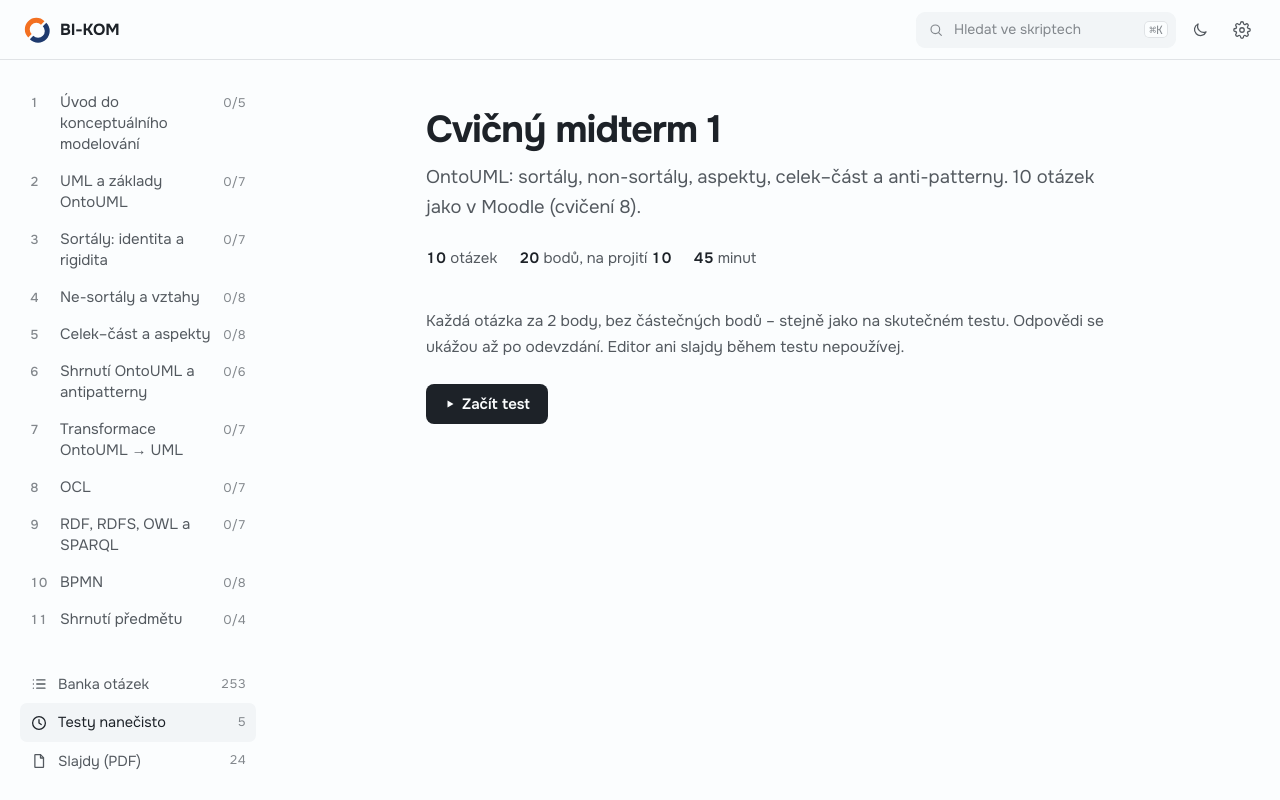
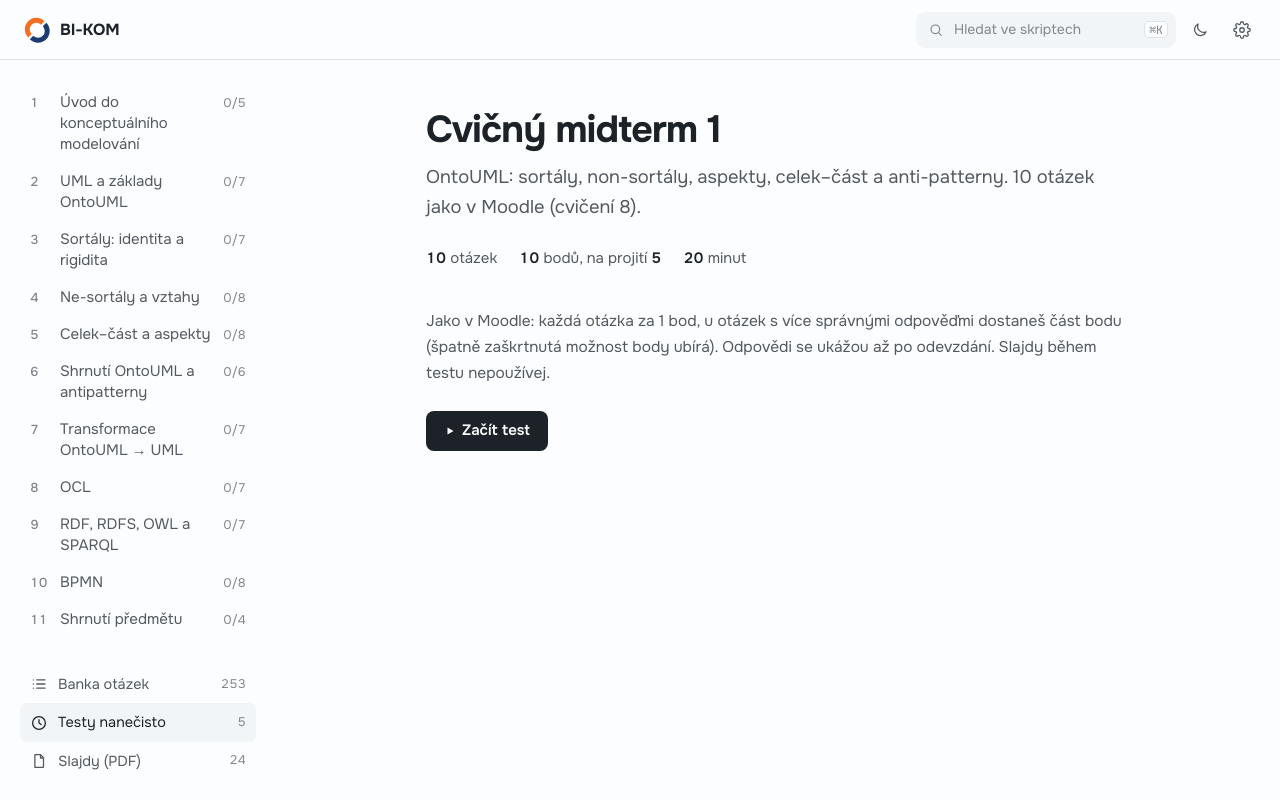
Before and after one commit to skopevoj/bi-skripta, a Next.js app: page /testy/midterm-1 in a window 1280 px wide. Built offline with nearby package versions, Linux system fonts and the light colour scheme.

Commit message:
Testy nanečisto: bodování jako v Moodle, časový limit podle testu

```diff
--- a/src/app/testy/page.tsx
+++ b/src/app/testy/page.tsx
@@ -9,7 +9,7 @@ export default function TestsPage() {
     <main className="content">
       <div className="doc">
         <h1>Testy nanečisto</h1>
-        <p className="lede">Deset otázek, 45 minut, 2 body za otázku bez částečných bodů. Výsledky a vysvětlení uvidíš až po odevzdání.</p>
+        <p className="lede">Cvičné midtermy (10 otázek, 20 min, jen OntoUML) a cvičné zkoušky (25 otázek, 45 min, celý předmět). Boduje se jako v Moodle, výsledky a vysvětlení uvidíš až po odevzdání.</p>
         <div style={{ height: 28 }} />
         {tests.length === 0 ? (
           <p className="empty">Testy se ještě připravují.</p>
--- a/src/components/TestList.tsx
+++ b/src/components/TestList.tsx
@@ -15,13 +15,13 @@ export function TestList({ tests }: { tests: T[] }) {
     <ul className="rows">
       {tests.map((t, i) => {
         const r = runs[t.id]
-        const st = r?.submittedAt ? `${r.score} / ${t.n * 2}` : r ? 'Rozpracovaný' : ''
+        const st = r?.submittedAt ? `${String(r.score).replace('.', ',')} / ${t.n}` : r ? 'Rozpracovaný' : ''
         return (
           <li key={t.id}>
             <Link className="row" href={`/testy/${t.id}`}>
               <span className="num">{i + 1}</span>
               <span className="row-t">{t.title}</span>
-              <span className={`prog${r?.submittedAt && (r.score ?? 0) >= t.n ? ' done' : ''}`}>{st}</span>
+              <span className={`prog${r?.submittedAt && (r.score ?? 0) >= Math.ceil(t.n / 2) ? ' done' : ''}`}>{st}</span>
               <span className="row-d">{t.description}</span>
             </Link>
           </li>
--- a/src/components/TestRunner.tsx
+++ b/src/components/TestRunner.tsx
@@ -8,7 +8,6 @@ import { KIND_LABEL } from '@/lib/meta'
 import { AnswerInputs, OriginBadges, QuestionPrompt, Result } from './Question'
 import { Icon } from './Icon'
 
-const LIMIT_MS = 45 * 60 * 1000
 
 export type TestRun = {
   startedAt: number
@@ -24,11 +23,22 @@ function fmt(ms: number) {
   return `${String(Math.floor(s / 60)).padStart(2, '0')}:${String(s % 60).padStart(2, '0')}`
 }
 
-/** Open questions on a test are graded strictly as "self-graded"; treated as wrong until marked. */
+/** Points like Moodle: 1 per question; multi-answer gets partial credit (each right pick +1/k, each wrong pick −1/k, min 0). */
+function pointsOf(q: Question, st: AnswerState): number {
+  if (q.kind === 'mc' && q.correct.length > 1) {
+    const k = q.correct.length
+    const hits = st.sel.filter((i) => q.correct.includes(i)).length
+    const wrong = st.sel.length - hits
+    return Math.max(0, Math.round(((hits - wrong) / k) * 100) / 100)
+  }
+  return grade(q, st) ? 1 : 0
+}
 function scoreOf(qs: Question[], ans: AnswerState[]): { pts: number; ok: boolean[] } {
   const ok = qs.map((q, i) => !!grade(q, ans[i] ?? emptyAnswer()))
-  return { pts: ok.filter(Boolean).length * 2, ok }
+  const pts = qs.reduce((s, q, i) => s + pointsOf(q, ans[i] ?? emptyAnswer()), 0)
+  return { pts: Math.round(pts * 100) / 100, ok }
 }
+const fmtPts = (x: number) => String(x).replace('.', ',')
 
 export function TestRunner({ test, questions }: { test: MockTest; questions: Question[] }) {
   const [run, setRun] = useState<TestRun | null>(null)
@@ -37,6 +47,8 @@ export function TestRunner({ test, questions }: { test: MockTest; questions: Que
   const [now, setNow] = useState(() => Date.now())
   const [confirm, setConfirm] = useState(false)
   const n = questions.length
+  const LIMIT_MS = test.minutes * 60 * 1000
+  const pass = Math.ceil(n / 2)
 
   useEffect(() => {
     setRun(loadJSON<TestRun>(runKey(test.id)))
@@ -85,15 +97,15 @@ export function TestRunner({ test, questions }: { test: MockTest; questions: Que
             <b>{n}</b> otázek
           </li>
           <li>
-            <b>{n * 2}</b> bodů, na projití <b>{n}</b>
+            <b>{n}</b> bodů, na projití <b>{pass}</b>
           </li>
           <li>
-            <b>45</b> minut
+            <b>{test.minutes}</b> minut
           </li>
         </ul>
         <p style={{ color: 'var(--ink-2)', fontSize: 15.5 }}>
-          Každá otázka za 2 body, bez částečných bodů – stejně jako na skutečném testu. Odpovědi se ukážou až po odevzdání. Editor ani slajdy během
-          testu nepoužívej.
+          Jako v Moodle: každá otázka za 1 bod, u otázek s více správnými odpověďmi dostaneš část bodu (špatně zaškrtnutá možnost body ubírá).
+          Odpovědi se ukážou až po odevzdání. Slajdy během testu nepoužívej.
         </p>
         <div className="actions" style={{ marginTop: 24 }}>
           <button
@@ -128,15 +140,15 @@ export function TestRunner({ test, questions }: { test: MockTest; questions: Que
 
   // ---------------- review
   if (run.submittedAt && result) {
-    const passed = result.pts >= n
+    const passed = result.pts >= pass
     return (
       <>
         <p className="score">
-          {result.pts}
-          <small> / {n * 2}</small>
+          {fmtPts(result.pts)}
+          <small> / {n}</small>
         </p>
         <p className="meta" style={{ marginBottom: 20 }}>
-          {passed ? 'Prošel/prošla bys (min. 10 bodů).' : 'Na projití je potřeba 10 bodů.'} <i>·</i> čas {fmt(Math.min(LIMIT_MS, run.submittedAt - run.startedAt))}
+          {passed ? `Prošel/prošla bys (min. ${pass} bodů).` : `Na projití je potřeba ${pass} bodů.`} <i>·</i> čas {fmt(Math.min(LIMIT_MS, run.submittedAt - run.startedAt))}
         </p>
         <div className="actions" style={{ marginBottom: 28 }}>
           <button
```
